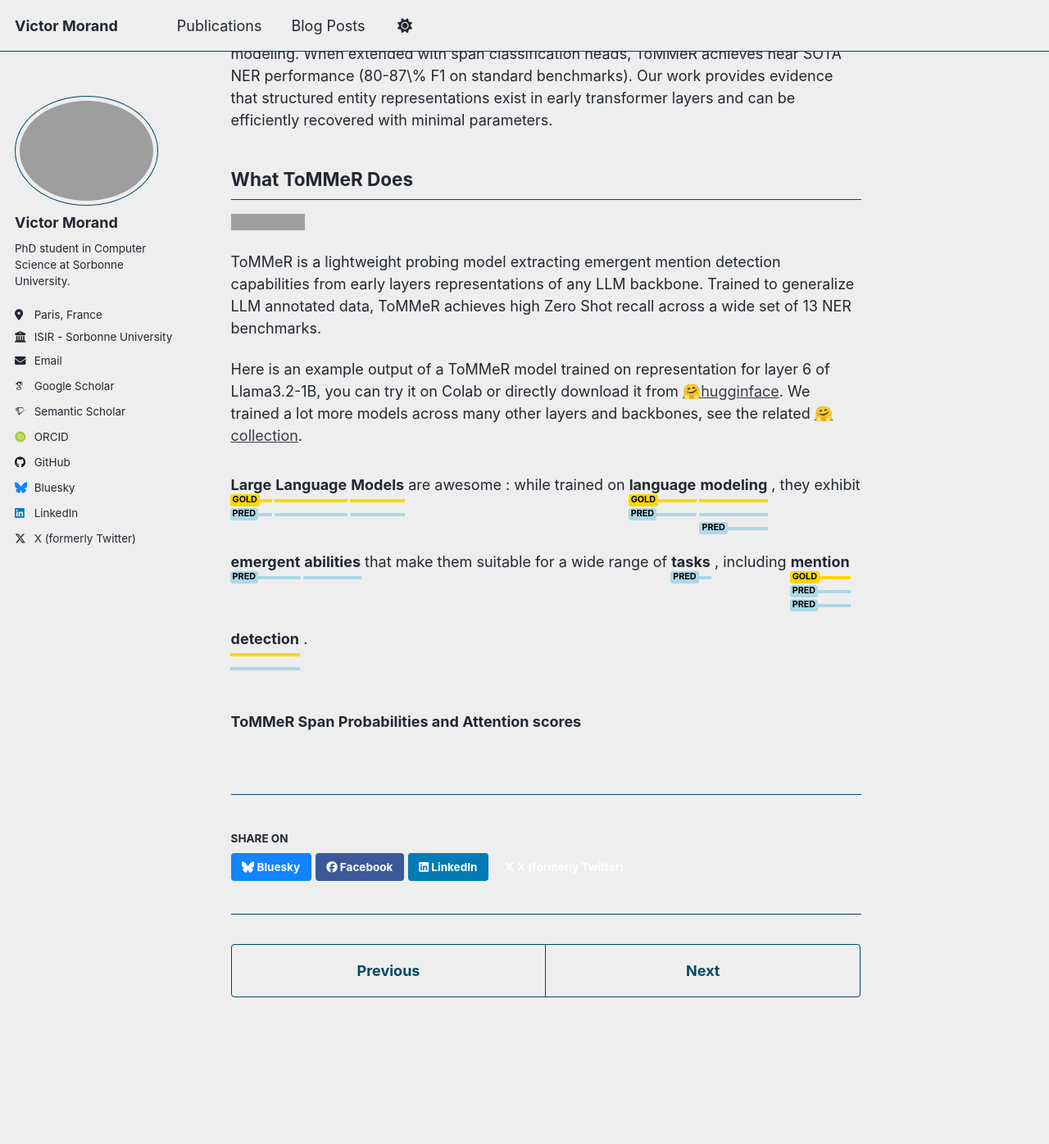
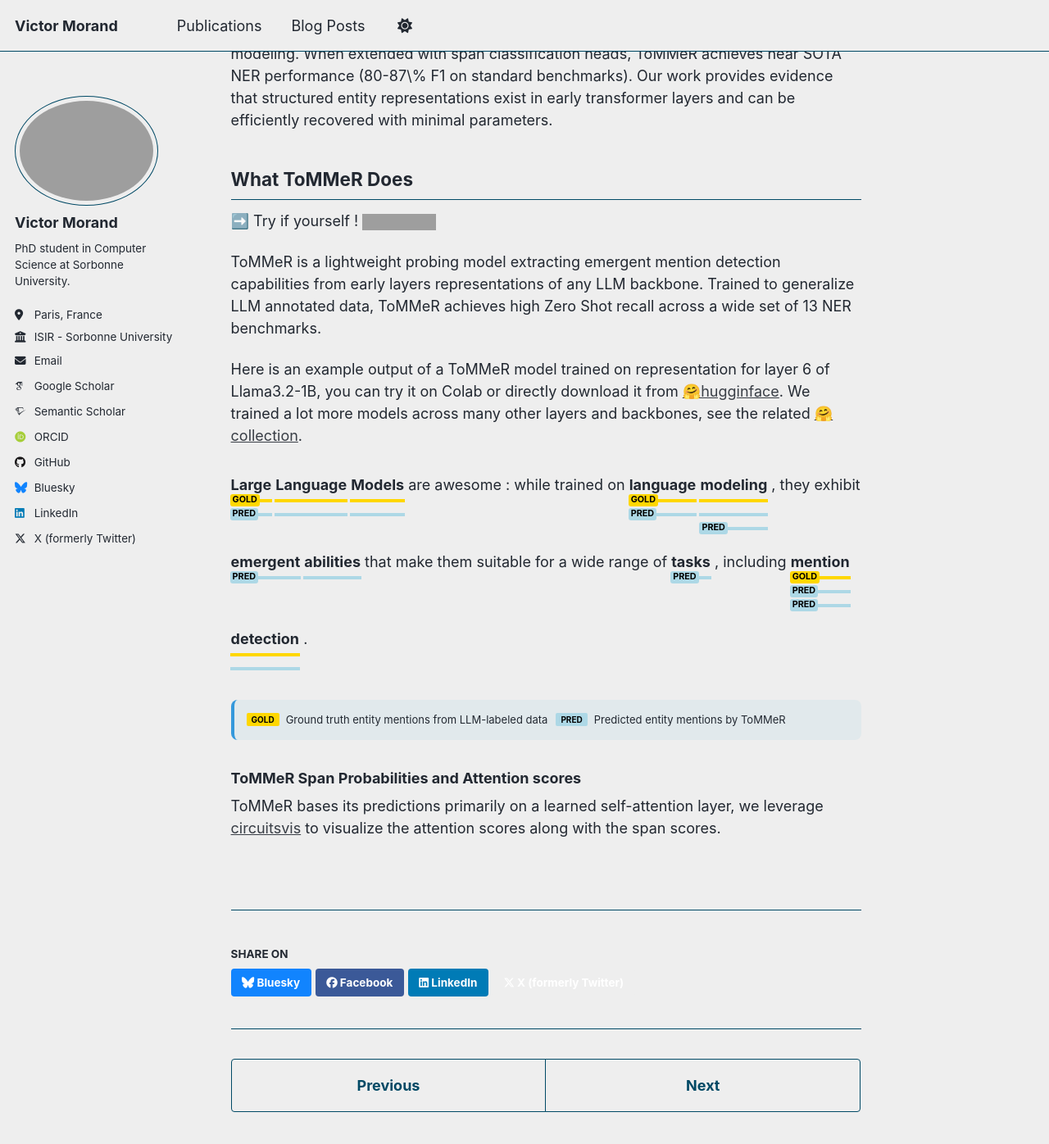
Before and after one commit to VictorMorand/VictorMorand.github.io, a Jekyll site: the page built from _publications/2025-ToMMeR.md, in a window 1280 px wide and 1400 px high, scrolled down 429 px. Shown: the top 1396 px of the window at 82% size. Built offline with Jekyll 4.4.1, drawn with Linux system fonts in a browser that asks for light colours; some web fonts are replaced; a script that is not in the unit is left out; grey boxes are pictures that could not be loaded.

Commit message:
updated ToMMeR page

```diff
--- a/_publications/2025-ToMMeR.md
+++ b/_publications/2025-ToMMeR.md
@@ -19,13 +19,16 @@ authors: Victor Morand, Nadi Tomeh, Josiane Mothe, Benjamin Piwowarski
 
 ## What ToMMeR Does
 
-[![Try in Colab !](https://colab.research.google.com/assets/colab-badge.svg)](https://colab.research.google.com/github/VictorMorand/llm2ner/blob/main/Notebooks/ToMMeR_Demo.ipynb)
+
+➡️ Try if yourself ! [![Colab](https://colab.research.google.com/assets/colab-badge.svg)](https://colab.research.google.com/github/VictorMorand/llm2ner/blob/main/Notebooks/ToMMeR_Demo.ipynb)
 
 ToMMeR is a lightweight probing model extracting emergent mention detection capabilities from early layers representations of any LLM backbone. Trained to generalize LLM annotated data,
 ToMMeR achieves high Zero Shot recall across a wide set of 13 NER benchmarks.
 
 Here is an example output of a ToMMeR model trained on representation for layer 6 of Llama3.2-1B, you can try it on Colab or directly download it from [🤗hugginface](https://huggingface.co/llm2ner/ToMMeR-Llama-3.2-1B_L6_R64).
 We trained a lot more models across many other layers and backbones, see the related [🤗collection](https://huggingface.co/llm2ner).
+
+
 <div>
     <span class="tex2jax_ignore">
         <div class="spans" style="line-height: 2.5; direction: ltr">
@@ -201,9 +204,74 @@ We trained a lot more models across many other layers and backbones, see the rel
             .
         </div>
     </span>
+    <div class="legend">
+            <!-- <div class="legend-title">Framework Overview</div> -->
+
+            <div class="legend-items">
+                <div class="legend-item">
+                    <div class="legend-box gold-label">GOLD</div>
+                    <span>Ground truth entity mentions from LLM-labeled data</span>
+                </div>
+                <div class="legend-item">
+                    <div class="legend-box pred-label">PRED</div>
+                    <span>Predicted entity mentions by ToMMeR</span>
+                </div>
+            </div>
+    </div>
+    <style>
+        .legend {
+            background: rgba(173, 216, 230, 0.2);
+            padding: 15px;
+            border-radius: 8px;
+            margin-top: 20px;
+            border-left: 4px solid #3498db;
+            font-size: 13px;
+            }
+
+        .legend-title {
+            font-weight: bold;
+            color: #2c3e50;
+            font-size: 18px;
+            margin-bottom: 15px;
+        }
+
+        .legend-items {
+            display: flex;
+            gap: 10px;
+            flex-wrap: wrap;
+        }
+
+        .legend-item {
+            display: inline-flex;
+            align-items: center;
+            gap: 8px;
+        }
+
+        .legend-box {
+            padding: 3px 6px;
+            border-radius: 2px;
+            flex-shrink: 0;
+            font-size: 10px;
+            font-weight: bold;
+            color: #000;
+            line-height: 1;
+        }
+
+        .gold-label {
+            background: gold;
+        }
+
+        .pred-label {
+            background: lightblue;
+        }
+    </style>
 </div>
 
+
 ### ToMMeR Span Probabilities and Attention scores
+
+ToMMeR bases its predictions primarily on a learned self-attention layer, we leverage [circuitsvis](https://transformerlensorg.github.io/CircuitsVis) to visualize the attention scores along with the span scores.
+
 <div>
 <div id="circuits-vis-9e5b1ce8-419d" style="margin: 15px 0;"/>
     <script crossorigin type="module">
```
